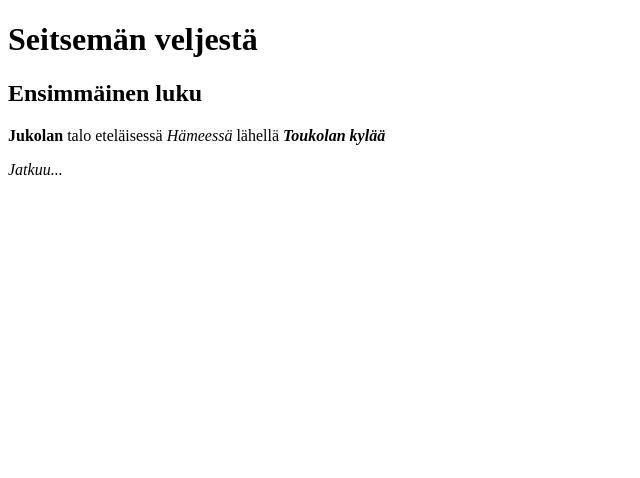
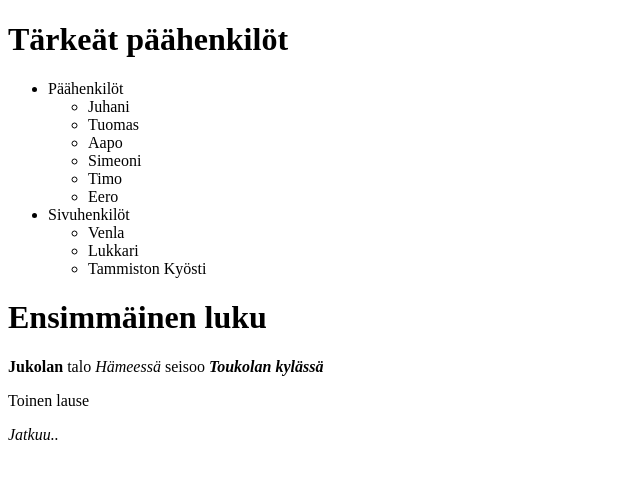
Before and after one commit to rritvos/Lapio-website, a plain HTML site: page index.html in a window 1280 px wide. Shown: the whole page, without its empty margins (0-640 px from the left). Drawn offline with Linux system fonts and the light colour scheme.

Commit message:
Osa 3. Neljäs tehtävä

```diff
--- a/index.html
+++ b/index.html
@@ -8,10 +8,30 @@
 
 <body>
   <!--Tee tehtävät tänne-->
-<h1>Seitsemän veljestä</h1>
-<h2>Ensimmäinen luku</h2>
-<p><b>Jukolan</b> talo eteläisessä <i>Hämeessä</i> lähellä <b><i>Toukolan kylää</b></i></p>
-<i>Jatkuu...
+<h1>Tärkeät päähenkilöt</h1>
+<ul>
+<li>Päähenkilöt
+<ul>
+  <li>Juhani
+  <li>Tuomas
+  <li>Aapo
+  <li>Simeoni
+  <li>Timo
+  <li>Eero
+</ul>
+<li>Sivuhenkilöt
+<ul>
+  <li>Venla
+  <li>Lukkari
+  <li>Tammiston Kyösti
+</ul>
+</ul>
+<h1>Ensimmäinen luku</h1>
+<p><b>Jukolan</b> talo <i>Hämeessä</i> seisoo <b><i>Toukolan kylässä</b></i>
+</p>
+<p>Toinen lause</p>
+<p><i>Jatkuu..</i></p>
+
 
 </body>
 
```
